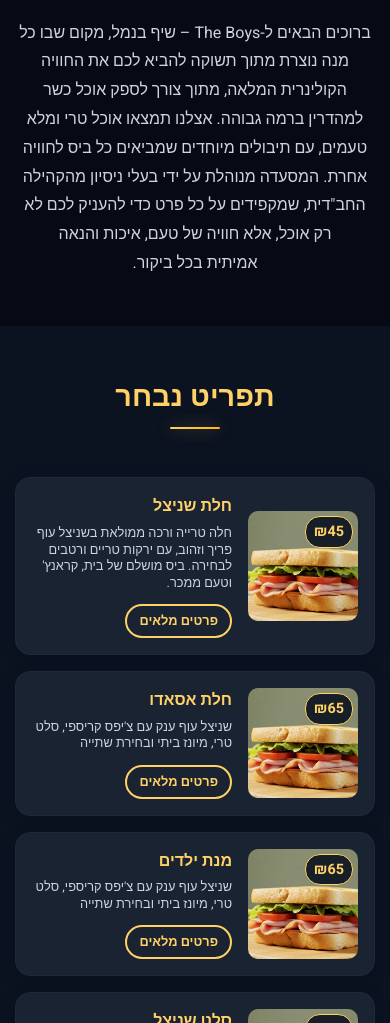
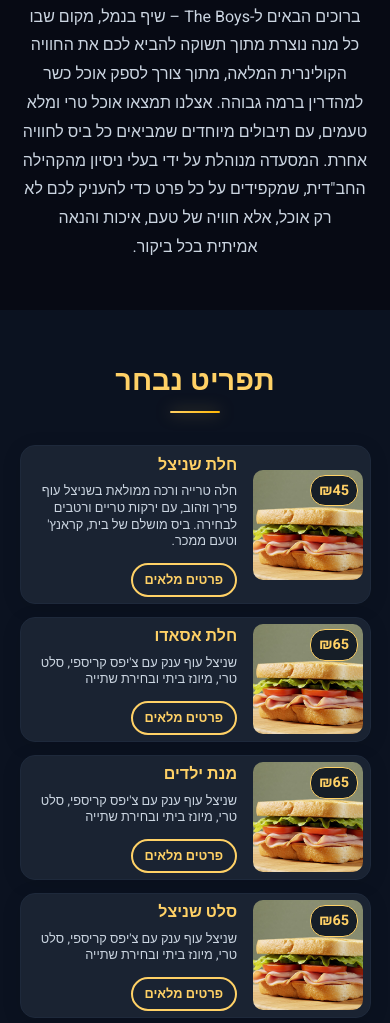
Before and after one commit to Shmuel-Shif/The-Boys, a plain HTML site: page index.html in a window 390 px wide. Shown: the part 977-2000 px from the top of the page. Drawn offline with Linux system fonts and the light colour scheme.

Commit message:
Add files via upload

```diff
--- a/css/styles.css
+++ b/css/styles.css
@@ -15,6 +15,13 @@
     --border-color: #1e293b;
     --card-bg: #1a2332;
     --glow-color: rgba(255, 209, 102, 0.3);
+
+    /* Responsive units - keeping original design */
+    --container-max-width: min(90vw, 1200px);
+    --hero-title-size: clamp(2.5rem, 8vw, 4rem);
+    --section-title-size: clamp(2rem, 6vw, 2.5rem);
+    --text-size-base: clamp(0.9rem, 2vw, 1.2rem);
+    --text-size-large: clamp(1.1rem, 3vw, 1.5rem);
 }
 
 html {
@@ -30,9 +37,8 @@ body {
 }
 
 .container {
-    max-width: 1200px;
+    max-width: var(--container-max-width);
     margin: 0 auto;
-    padding: 0 20px;
 }
 
 /* Navigation */
@@ -48,9 +54,9 @@ body {
 }
 
 .nav-container {
-    max-width: 1200px;
+    max-width: var(--container-max-width);
     margin: 0 auto;
-    padding: 0 20px;
+    padding: 0 clamp(1rem, 3vw, 2rem);
     display: flex;
     justify-content: space-between;
     align-items: center;
@@ -59,14 +65,14 @@ body {
 
 .logo-main {
     font-family: 'Rubik', sans-serif;
-    font-size: 1.8rem;
+    font-size: clamp(1.2rem, 4vw, 1.8rem);
     font-weight: 700;
     color: var(--accent-yellow);
     margin: 0;
 }
 
 .logo-sub {
-    font-size: 0.9rem;
+    font-size: clamp(0.7rem, 2vw, 0.9rem);
     color: var(--text-gray);
     margin: 0;
 }
@@ -209,23 +215,23 @@ body {
 
 .hero-title {
     font-family: 'Rubik', sans-serif;
-    font-size: 4rem;
+    font-size: var(--hero-title-size);
     font-weight: 700;
     color: var(--accent-yellow);
-    margin-bottom: 0.5rem;
+    margin-bottom: clamp(0.3rem, 1vw, 0.5rem);
     text-shadow: 0 0 20px var(--glow-color);
 }
 
 .hero-subtitle {
-    font-size: 1.5rem;
+    font-size: var(--text-size-large);
     color: var(--text-gray);
-    margin-bottom: 1rem;
+    margin-bottom: clamp(0.5rem, 2vw, 1rem);
 }
 
 .hero-tagline {
-    font-size: 1.2rem;
+    font-size: var(--text-size-base);
     color: var(--text-light);
-    margin-bottom: 5rem;
+    margin-bottom: clamp(5rem, 8vw, 5rem);
     font-weight: 500;
 }
 
@@ -316,13 +322,13 @@ section {
 }
 
 .section-title {
-    font-size: 2.5rem;
+    font-size: var(--section-title-size);
     text-align: center;
-    margin-bottom: 3rem;
+    margin-bottom: clamp(2rem, 5vw, 3rem);
     color: var(--accent-yellow);
     font-weight: 600;
     position: relative;
-    padding-bottom: 1rem;
+    padding-bottom: clamp(0.5rem, 2vw, 1rem);
 }
 
 .section-title::after {
@@ -358,7 +364,7 @@ section {
 }
 
 .about-text {
-    font-size: 1.2rem;
+    font-size: var(--text-size-large);
     line-height: 1.8;
     color: var(--text-gray);
 }
@@ -367,8 +373,8 @@ section {
 .menu-grid {
     display: grid;
     grid-template-columns: repeat(4, 1fr); /* 4 items per row on large screens */
-    gap: 2rem;
-    margin-top: 3rem;
+    gap: clamp(1.5rem, 3vw, 2rem);
+    margin-top: clamp(2rem, 5vw, 3rem);
 }
 
 .menu-item {
@@ -426,16 +432,16 @@ section {
 
 .menu-item h3 {
     color: var(--accent-yellow);
-    margin-bottom: 0.8rem;
-    font-size: 1.2rem;
+    margin-bottom: clamp(0.5rem, 1.5vw, 0.8rem);
+    font-size: clamp(1rem, 2.5vw, 1.2rem);
     font-weight: 600;
 }
 
 .menu-description {
     color: var(--text-gray);
     line-height: 1.5;
-    margin-bottom: 1rem;
-    font-size: 0.9rem;
+    margin-bottom: clamp(0.5rem, 1.5vw, 1rem);
+    font-size: clamp(0.8rem, 2vw, 0.9rem);
 }
 
 .menu-tags {
@@ -991,7 +997,7 @@ section {
 
     .menu-grid {
         grid-template-columns: repeat(2, 1fr); /* 2 items per row on small tablets */
-        gap: 1.5rem;
+        gap: clamp(1rem, 2vw, 1.5rem);
     }
 
     .review-header {
@@ -1112,10 +1118,6 @@ section {
         font-size: 0.9rem;
     }
 
-    .container {
-        padding: 0 15px;
-    }
-
     section {
         padding: 3rem 0;
     }
@@ -1127,14 +1129,14 @@ section {
     .menu-grid {
         display: flex;
         flex-direction: column;
-        gap: 1rem;
+        gap: clamp(0.8rem, 2vw, 1rem);
     }
 
     .menu-item {
         display: flex;
         flex-direction: row;
         align-items: center;
-        padding: 1rem;
+        padding: 0.4rem;
         border-radius: 15px;
     }
 
```
